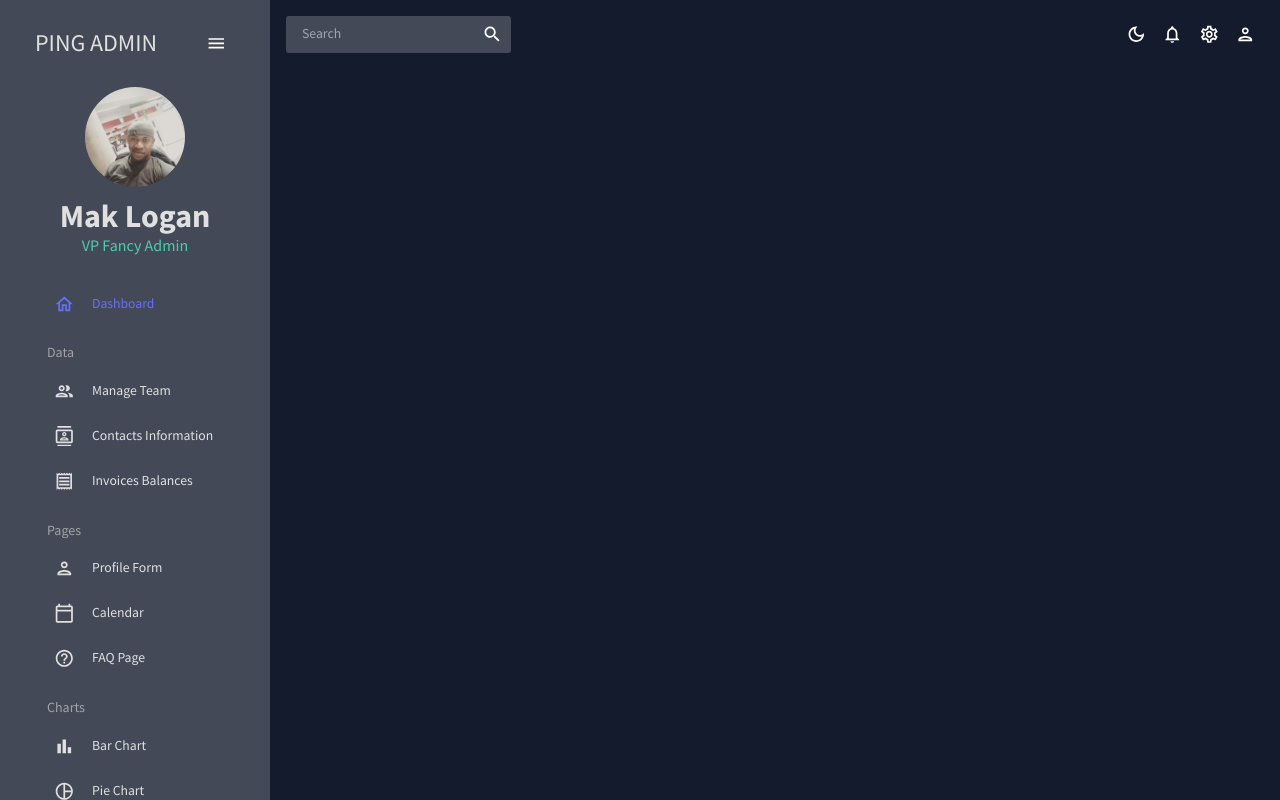
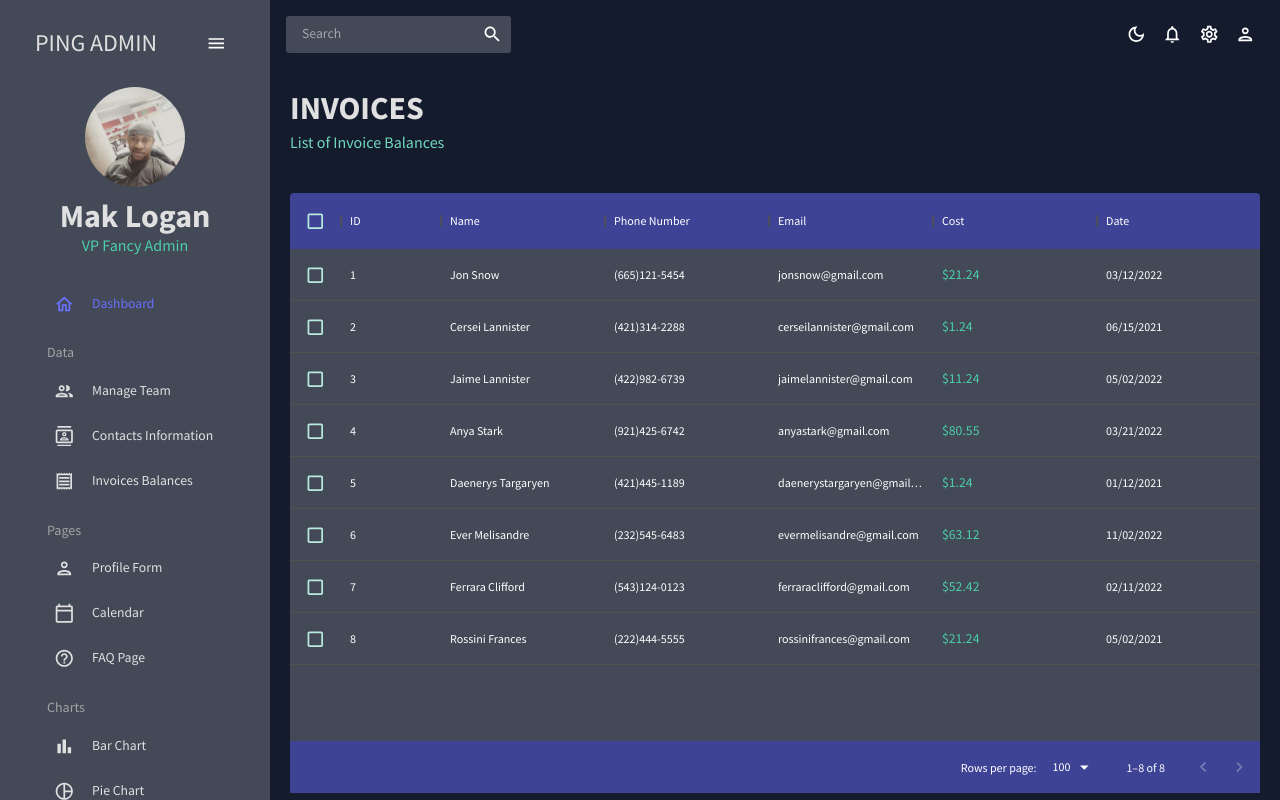
Before and after one commit to sleekcharly/react-admin, a React (Create React App) app: page /invoices in a window 1280 px wide. Built offline with nearby package versions, Linux system fonts and the light colour scheme; the HTML template or start-up script is replaced by a standard one.

Commit message:
created invoices page

```diff
--- a/src/App.jsx
+++ b/src/App.jsx
@@ -5,6 +5,7 @@ import Contacts from './scenes/contacts';
 import Dashboard from './scenes/dashboard';
 import Sidebar from './scenes/global/Sidebar';
 import Topbar from './scenes/global/Topbar';
+import Invoices from './scenes/invoices';
 import Team from './scenes/team';
 import { ColorModeContext, useMode } from './theme';
 
@@ -29,6 +30,7 @@ export default function App() {
               <Route path="/" element={<Dashboard />} />
               <Route path="/team" element={<Team />} />
               <Route path="/contacts" element={<Contacts />} />
+              <Route path="/invoices" element={<Invoices />} />
             </Routes>
           </main>
         </div>
--- /dev/null
+++ b/src/scenes/invoices/index.jsx
@@ -0,0 +1,84 @@
+import { Box, Typography, useTheme } from '@mui/material';
+import { DataGrid } from '@mui/x-data-grid';
+import React from 'react';
+import Header from '../../components/Header';
+import { mockDataInvoices } from '../../data/mockData';
+import { tokens } from '../../theme';
+
+const Invoices = () => {
+  // set theme
+  const theme = useTheme();
+  // set colors
+  const colors = tokens(theme.palette.mode);
+
+  // set columns
+  const columns = [
+    { field: 'id', headerName: 'ID' },
+    {
+      field: 'name',
+      headerName: 'Name',
+      flex: 1,
+      cellClassName: 'name-column--cell",',
+    },
+    { field: 'phone', headerName: 'Phone Number', flex: 1 },
+    {
+      field: 'email',
+      headerName: 'Email',
+      flex: 1,
+    },
+    {
+      field: 'cost',
+      headerName: 'Cost',
+      flex: 1,
+      renderCell: (params) => (
+        <Typography color={colors.greenAccent[500]}>
+          ${params.row.cost}
+        </Typography>
+      ),
+    },
+    {
+      field: 'date',
+      headerName: 'Date',
+      flex: 1,
+    },
+  ];
+
+  return (
+    <Box m="20px">
+      <Header title="INVOICES" subtitle="List of Invoice Balances" />
+      <Box
+        m="40px 0 0 0 "
+        height="75vh"
+        sx={{
+          '& .MuiDataGrid-root': {
+            border: 'none',
+          },
+          '& .MuiDataGrid-cell': {
+            borderBottom: 'none',
+          },
+          '& .name-column--cell': {
+            color: colors.greenAccent[300],
+          },
+          '& .MuiDataGrid-columnHeaders': {
+            backgroundColor: colors.blueAccent[700],
+            borderBottom: 'none',
+          },
+          '& .MuiDataGrid-virtualScroller': {
+            backgroundColor: colors.primary[400],
+          },
+          '& .MuiDataGrid-footerContainer': {
+            borderTop: 'none',
+            backgroundColor: colors.blueAccent[700],
+          },
+          '& .MuiCheckbox-root': {
+            color: `${colors.greenAccent[200]} !important`,
+          },
+        }}
+      >
+        <DataGrid checkboxSelection rows={mockDataInvoices} columns={columns} />
+      </Box>
+    </Box>
+  );
+};
+
+export default Invoices;
```
